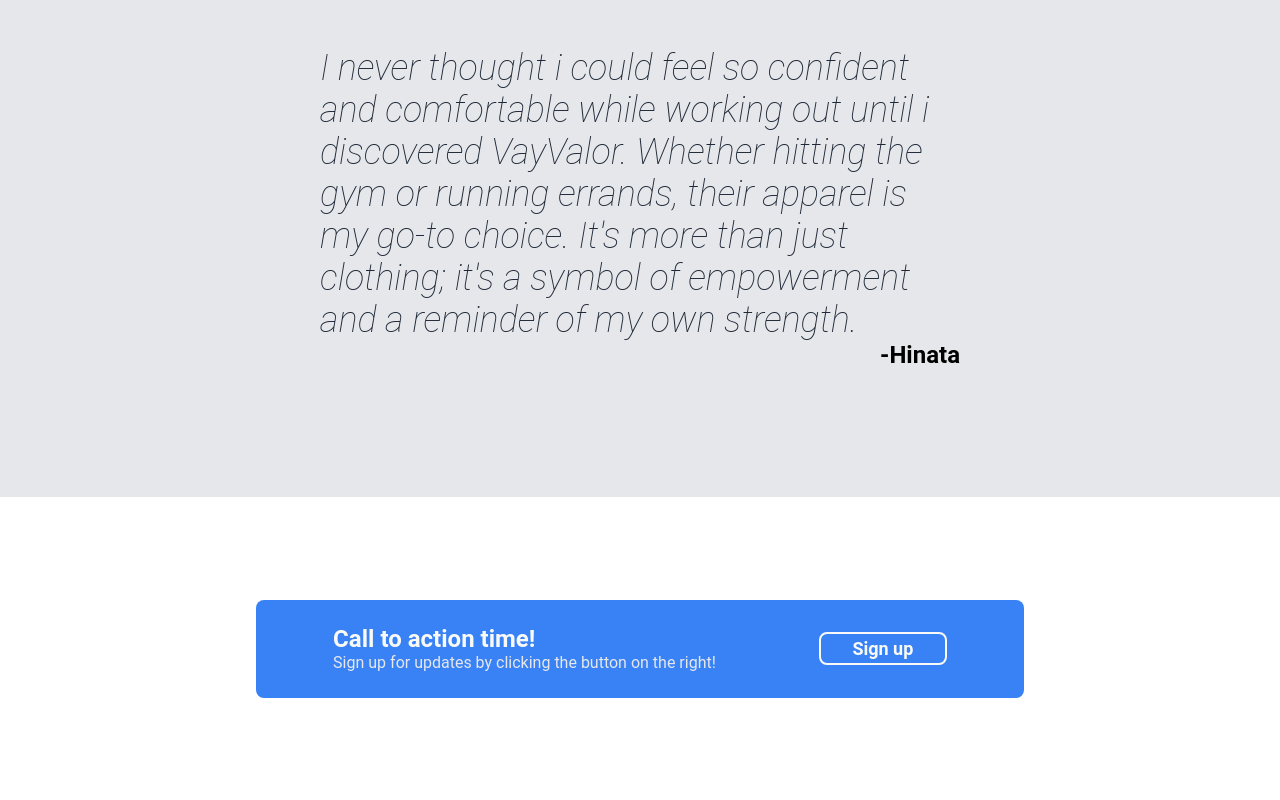
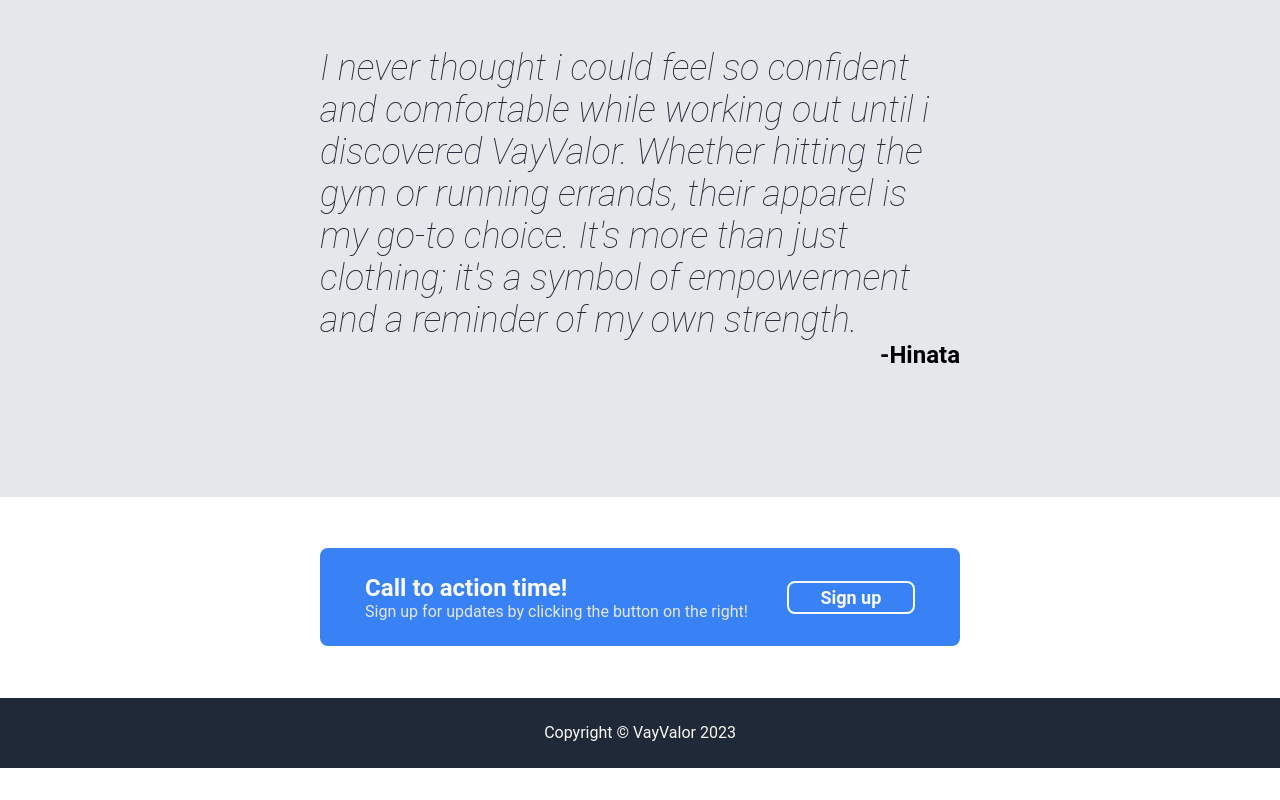
Before and after one commit to kunalnaidu0/odin-landing-page, a plain HTML site: page index.html in a window 1280 px wide. Shown: the part 1101-1901 px from the top of the page. After the commit the page ends 1869 px from the top, so only its background shows below. Drawn offline with Linux system fonts and the light colour scheme.

Commit message:
adds footer and adjusts call to action
adds footer and decreses top and bottom margins for call to action
section.

```diff
--- a/index.html
+++ b/index.html
@@ -73,5 +73,8 @@
         </div>
         <button class="sign-up call-button" type="button">Sign up</button>
     </div>
+
+    <!-- footer -->
+    <div class="footer">Copyright &copy; VayValor 2023</div>
 </body>
 </html>
--- a/style.css
+++ b/style.css
@@ -143,7 +143,7 @@
     background-color: #3882f6;
     align-items: center;
     justify-content: space-around;
-    margin: 8% 20%;
+    margin: 4% 25%;
     padding: 2%;
     border-radius: 8px;
 
@@ -171,3 +171,14 @@
     flex: 0 0 128px;
     padding: 4px 0;
 }
+
+/* footer */
+
+.footer{
+    display: flex;
+    align-items: center;
+    justify-content: center;
+    padding: 2%;
+    background-color:#1f2937;
+    color: #f9faf8;
+}
```
